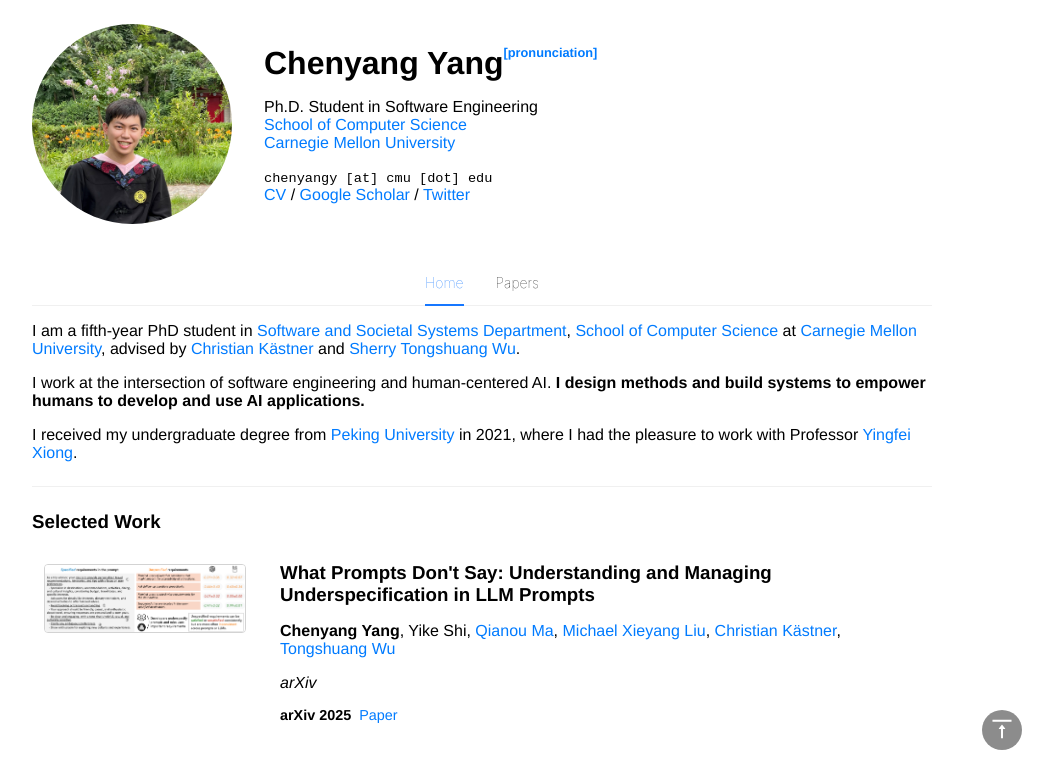
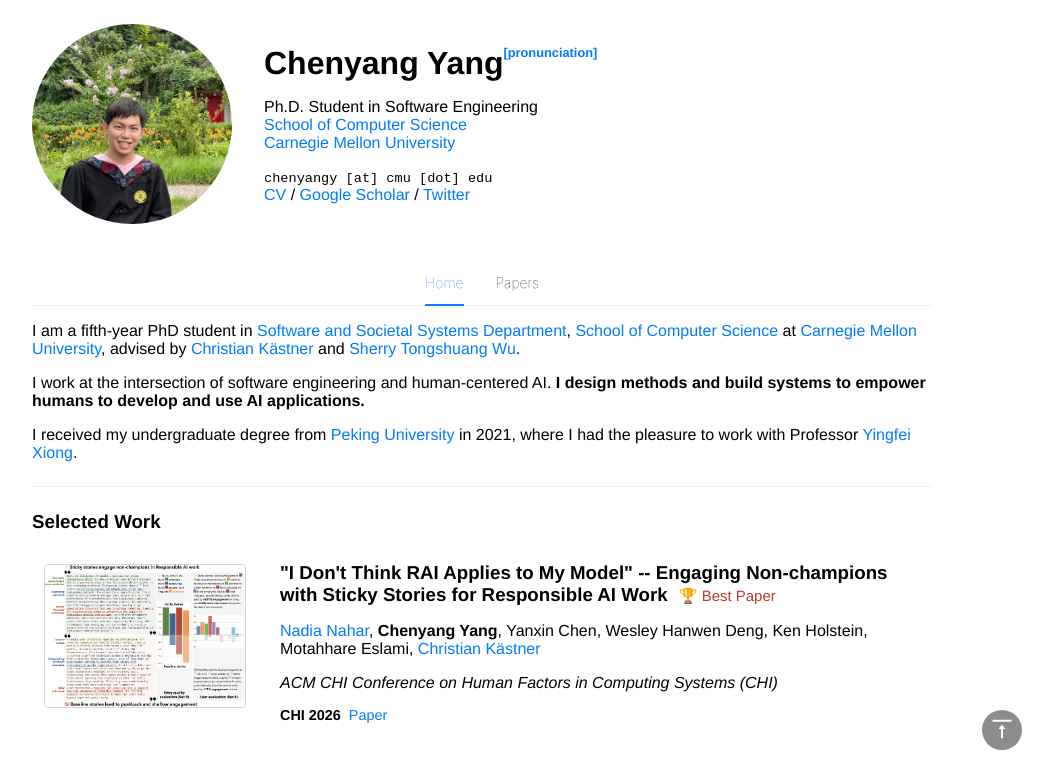
Before and after one commit to malusamayo/personal-homepage-js, a React (Create React App) app: page /#/ in a window 1280 px wide. Shown: the top 771 px of the page, without its empty margins (158-1211 px from the left). Built offline with nearby package versions, Linux system fonts and the light colour scheme.

Commit message:
Update: add chi paper

```diff
--- a/src/components/ResearchProject.tsx
+++ b/src/components/ResearchProject.tsx
@@ -1,6 +1,5 @@
 import React from 'react';
 import styled from 'styled-components';
-import { Tag } from 'antd';
 import { hasData, Bold, Italic, ResearchProjectData } from './shared';
 import { PlaySquareFilled, FilePdfOutlined, LaptopOutlined, GlobalOutlined, GithubFilled, FundProjectionScreenOutlined } from '@ant-design/icons';
 
@@ -19,7 +18,7 @@
             }
             <div>
                 <ResearchProjectMetadata>
-                    <h3>{props.title} {hasData(props.awards) && props.awards?.map((e) => <Tag color='purple'>{e}</Tag>)} </h3>
+                    <h3>{props.title} {hasData(props.awards) && props.awards?.map((e) => <AwardBadge key={e}>🏆 {e}</AwardBadge>)} </h3>
                     {hasData(props.authors) && <p>{getCoauthorData(props.authors)}</p>}
                     {props.venue && props.year && <p><Italic>{props.venue}</Italic></p>}
                     <p style={{"marginTop": "8px"}}>{props.description}</p>
@@ -86,6 +85,13 @@
     return data;
 }
 
+const AwardBadge = styled.span`
+    font-size: 0.8em;
+    font-weight: 450;
+    color: #c0392b;
+    margin-left: 6px;
+`
+
 const ResearchProjectMetadata = styled.div`
     margin-top: -20px;
 `
--- a/src/data/publications.json
+++ b/src/data/publications.json
@@ -10,6 +10,7 @@
             "Motahhare Eslami",
             "ck"
         ],
+        "imageName": "chi26.png",
         "venue": "ACM CHI Conference on Human Factors in Computing Systems (CHI)",
         "year": 2026,
         "abbr": "CHI 2026",
@@ -22,7 +23,9 @@
         "tags": [
             "human-computer interaction",
             "large language models"
-        ]
+        ],
+        "awards": ["Best Paper"],
+        "highlight": true
     },
     {
         "title": "Designing Abandabot: When Does Open Source Dependency Abandonment Matter?",
```
Also changed, not shown: public/images/research/chi26.png (added), 1 other file (tests, documents, lock files or other folders).
